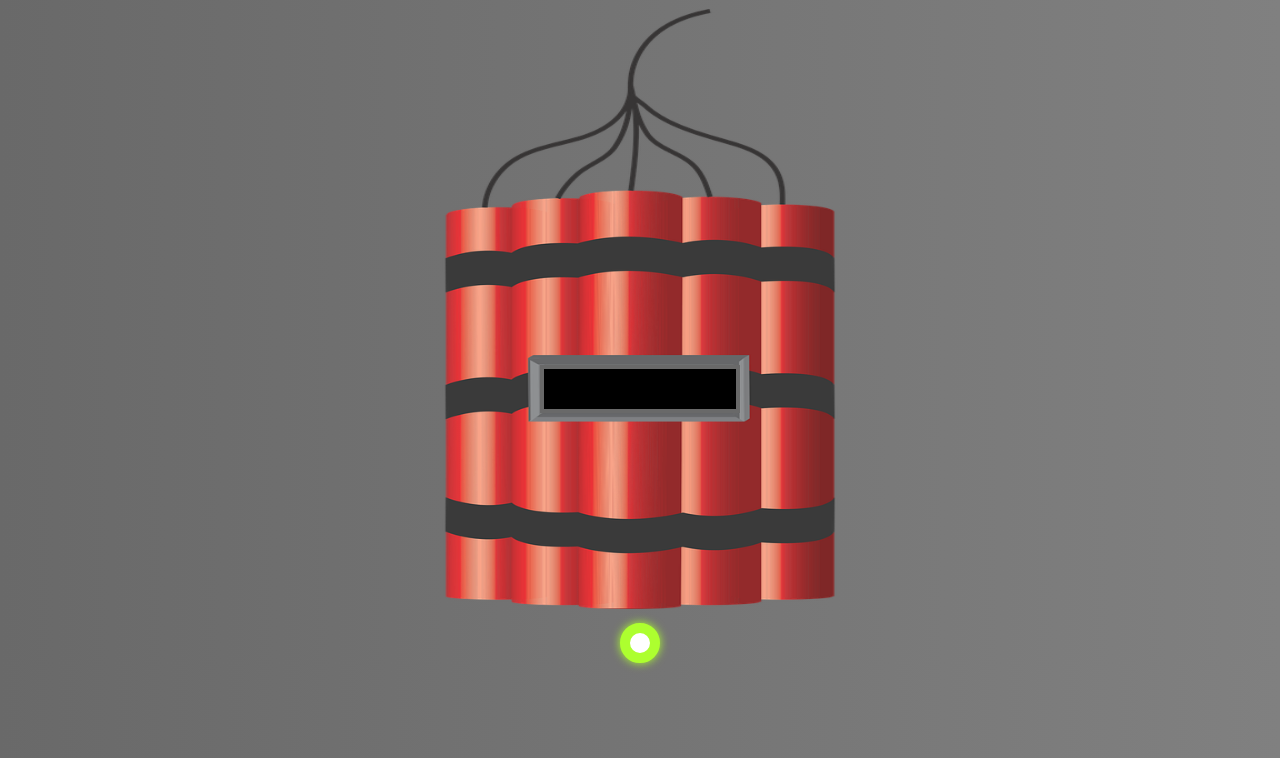
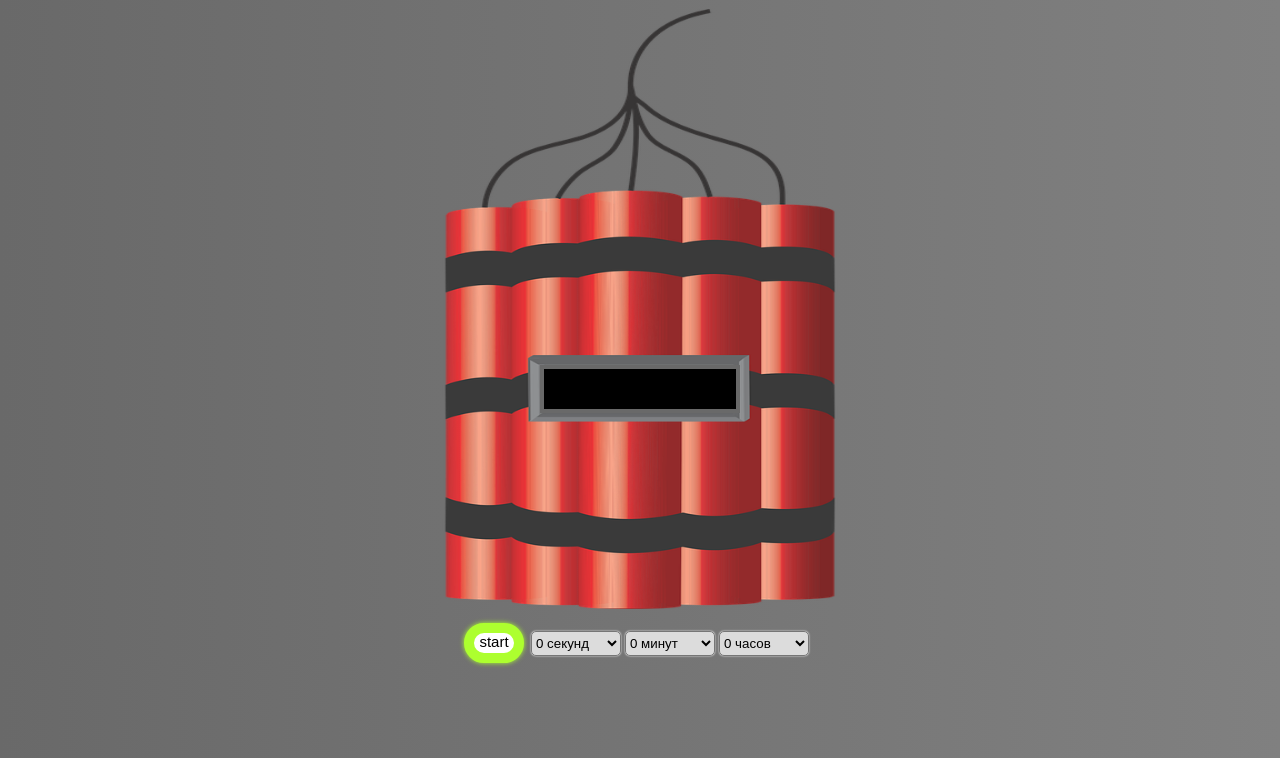
Before and after one commit to Hostridet/BombCountDown, a plain HTML site: page index.html in a window 1280 px wide. Shown: the part 42-800 px from the top of the page. Drawn offline with Linux system fonts and the light colour scheme.

Commit message:
4 commit

```diff
--- a/index.html
+++ b/index.html
@@ -16,15 +16,28 @@
     <div class="timer"></div>
 </div>
 <div class="buttons">
-    <div class="play_button"onclick="start()">
+    <div class="play_button"onclick="start()">start</div>
+    <div class="selector">
+    <select class="selector_choose">
+        <option>0 секунд</option>
+        <option>15 секунд</option>
+        <option>30 секунд</option>
+        <option>60 секунд</option>
+    </select>
+    <select class="selector_choose">
+        <option>0 минут</option>
+        <option>1 минута</option>
+        <option>5 минут</option>
+        <option>10 минут</option>
+    </select>
+    <select class="selector_choose">
+        <option>0 часов</option>
+        <option>1 час</option>
+        <option>5 часов</option>
+        <option>10 часов</option>
+    </select>
     </div>
-    <div class="pause_button">
 
-    </div>
-    <div class="stop_button">
-
-    </div>
-</div>
 <script src="script.js"></script>
 </body>
 </html>
--- a/script.js
+++ b/script.js
@@ -3,7 +3,9 @@ let timer;
 let isStarted = false;
 function play()
 {
-    countdown(20000000, timer);
+    times = getTime();
+    console.log(times[0].value + " "+times[1].value + " "+ times[2].value);
+    countdown(times, timer);
 }
 
 function countdown(milliSecondsTime){
@@ -56,10 +58,20 @@ function changeButton()
     let button = document.querySelector(".play_button");
     if (!isStarted){
         button.style.border = "10px solid red";
-        button.style.boxShadow = "0 0 10px red"
+        button.style.boxShadow = "0 0 5px red"
+        button.innerHTML = "stop"
     }
     else {
         button.style.border = "10px solid greenyellow";
-        button.style.boxShadow = "0 0 10px greenyellow"
+        button.style.boxShadow = "0 0 5px greenyellow"
+        button.innerHTML = "start"
     }
 }
+
+function getTime()
+{
+    let selector = document.querySelectorAll('.selector_choose');
+    let seconds = selector[0].value;
+    let minutes = selector[1].value;
+    let hours= selector[2].value;
+}
--- a/style.css
+++ b/style.css
@@ -48,12 +48,28 @@ body {
     margin-top: 10px;
     display: flex;
     justify-content: center;
+    font-size: 15px;
+    text-align: center;
 }
 .play_button {
-    width: 20px;
+    width: 40px;
     height: 20px;
     border-radius: 100px;
     background: #fff;
     border: 10px solid greenyellow;
-    box-shadow: 0 0 10px greenyellow;
+    box-shadow: 0 0 5px greenyellow;
 }
+.selector {
+    margin: 5px;
+    display: flex;
+    align-items: center;
+}
+
+.selector_choose {
+    margin: 2px;
+    width: 90px;
+    height: 25px;
+    background: #DCDCDC;
+    border-radius: 5px;
+    box-shadow: 0 0 2px #fff;
+}
```
